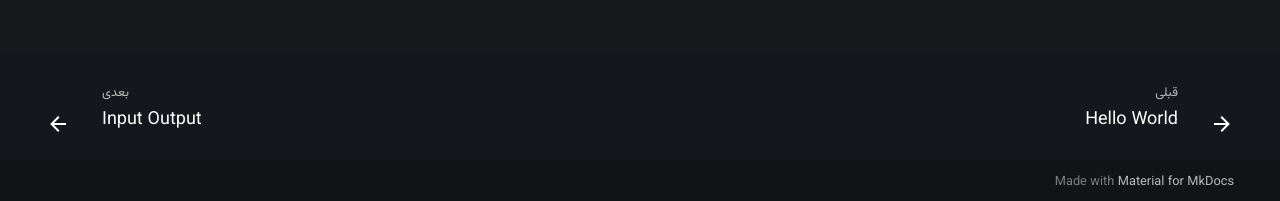
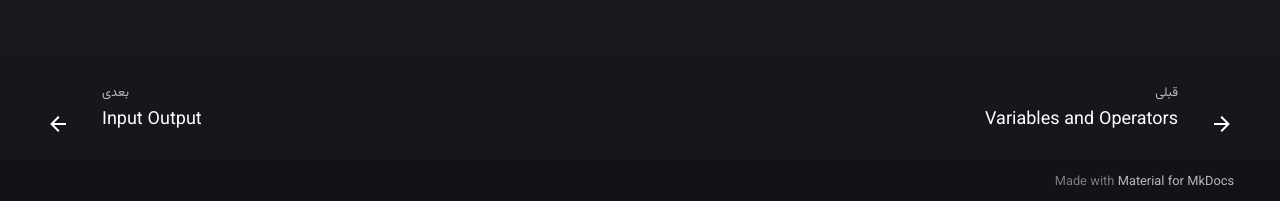
Before and after one commit to UTengsci/bp, an MkDocs documentation site: the page built from docs/blog/index.md, in a window 1280 px wide and 1010 px high. Shown: the part 806-1007 px from the top of the window. Built offline with MkDocs 1.6.1 and Material for MkDocs 9.7.7, drawn with Linux system fonts in a browser that asks for light colours.

Commit message:
Fix navigation

```diff
--- a/mkdocs.yml
+++ b/mkdocs.yml
@@ -4,6 +4,7 @@
   - درسنامه:
     - content/index.md
     - Hello World: content/helloWorld.md
+    - Variables and Operators: content/variablesAndOperators.md
   - تمرین ها:
     - blog/index.md
 
```
